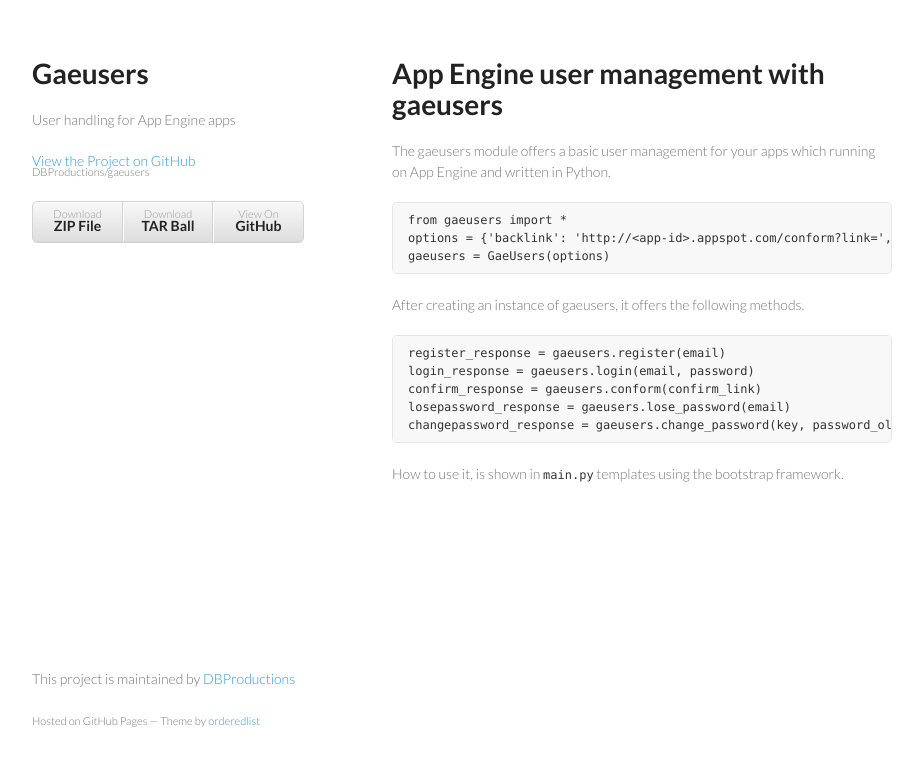
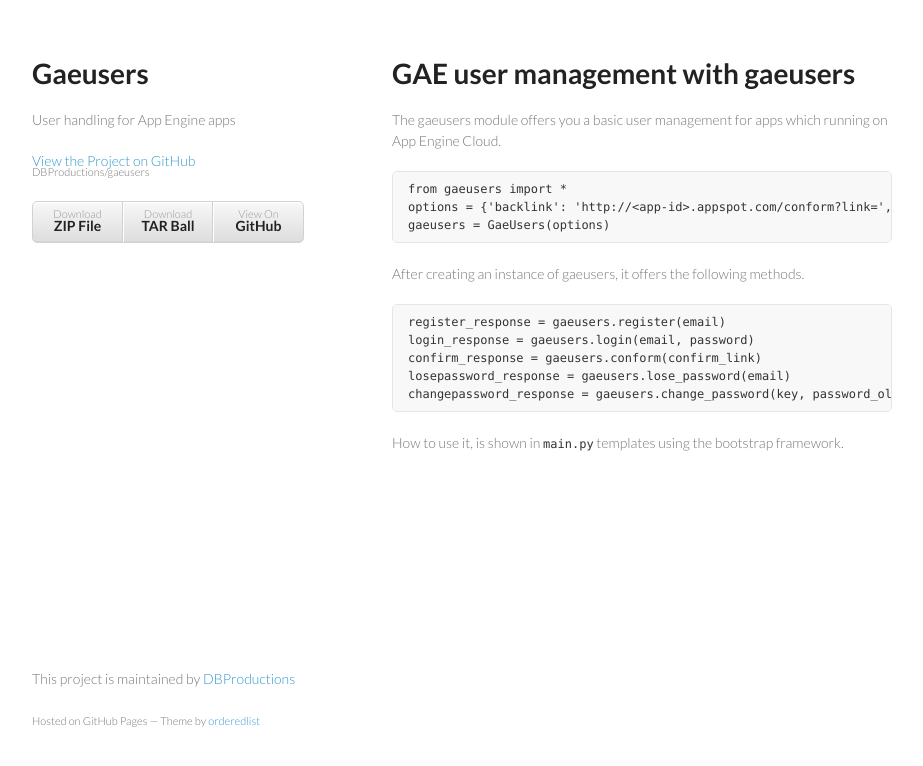
Before and after one commit to DBProductions/gaeusers, a plain HTML site: page index.html in a window 1280 px wide. Shown: the whole page, without its empty margins (178-1101 px from the left). Drawn offline with Linux system fonts and the light colour scheme.

Commit message:
Update index.html

```diff
--- a/index.html
+++ b/index.html
@@ -28,9 +28,9 @@
         </ul>
       </header>
       <section>
-        <h1>App Engine user management with gaeusers</h1>
+        <h1>GAE user management with gaeusers</h1>
 
-<p>The gaeusers module offers a basic user management for your apps which running on App Engine and written in Python.</p>
+<p>The gaeusers module offers you a basic user management for apps which running on App Engine Cloud.</p>
 
 <pre><code>from gaeusers import *
 options = {'backlink': 'http://&lt;app-id&gt;.appspot.com/conform?link=', 'mailstring': 'your_name &lt;your_mail&gt;', 'crypt':'md5'}
```
